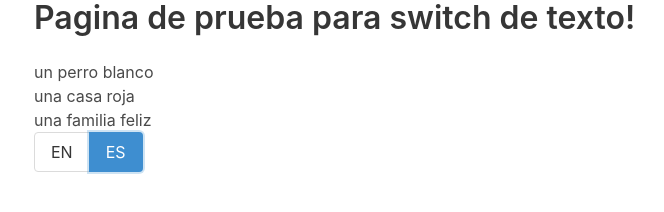
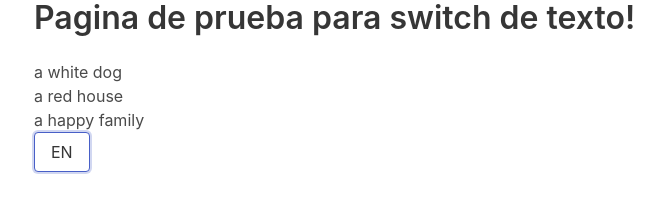
Before and after one commit to Saul11235/Practica_Bulma, a plain HTML site: page experimentos_js/switch_texto/index.html in a window 1280 px wide. Both pictures are taken after a click on the button "ES". Shown: the whole page, without its empty margins (30-694 px from the left). Drawn offline with nearby package versions, Linux system fonts and the light colour scheme.

Commit message:
changes on file

```diff
--- a/experimentos_js/switch_texto/index.html
+++ b/experimentos_js/switch_texto/index.html
@@ -14,36 +14,38 @@
 
 
     <p class="switch-text">
-    un perro blanco
+    a white dog
       <div style="display:none;">
-        a white dog
+	un perro blanco
       </div>
     </p>
 
 
     <p class="switch-text">
-    una casa roja
+    a red house
       <div style="display:none">
-	a red house
+	una casa roja
       </div>
     </p>
 
 
     <p class="switch-text">
-    una familia feliz
+    a happy family
       <div style="display:none">
-	a happy family
+    	una familia feliz
       </div>
     </p>
 
 
 
     <!-- Puedes incluir scripts de JavaScript aquí -->
-<div class="buttons has-addons">
-  <button class="button">EN</button>
-  <button class="button is-info is-selected">ES</button>
-</div>
+  <button id="switch-lang" class="button switch-text">ES
+    <div style="display:none"> EN
+    </div>
+  </button>
     <!-- <script src="script.js"></script> -->
+    <script src="prog.js"></script>
+
 
 </body>
 </html>
--- /dev/null
+++ b/experimentos_js/switch_texto/prog.js
@@ -0,0 +1,22 @@
+/*este es un ejemplo de como colocar elementos en js*/
+
+var button_switch_lang=document.getElementById("switch-lang")
+
+function switch_all_texts() {
+  let all_text_elements=document.getElementsByClassName("switch-text");
+  for (let i = 0; i < all_text_elements.length; i++) {
+    let a_text_element=all_text_elements[i]
+    let text_childs=a_text_element.children
+    console.log(text_childs)
+    if (text_childs.length>0) {
+      let first_text_child=text_childs[0]
+      let text_variable=a_text_element.innerText
+      a_text_element.innerText=first_text_child.innerText
+      first_text_child.innerText=text_variable
+      }
+
+    //a_text_element.innerText="xxx"
+  }
+}
+
+button_switch_lang.addEventListener("click", switch_all_texts)
```
